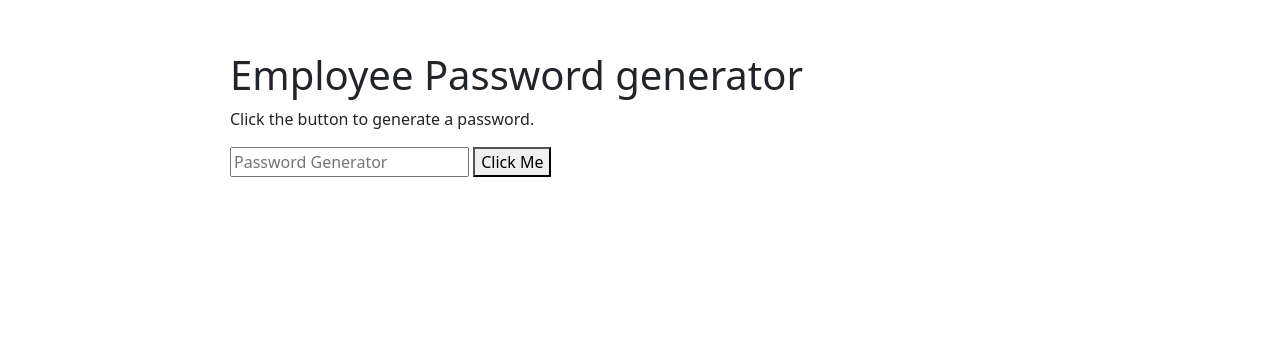
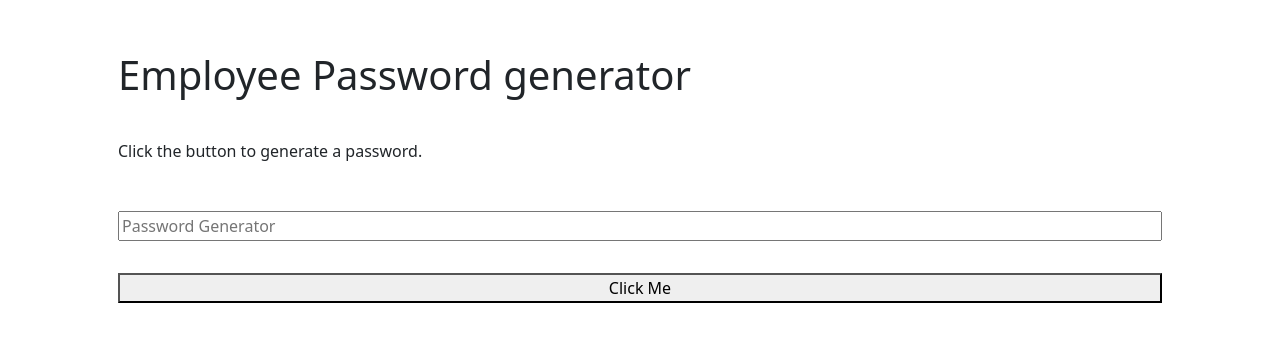
Before and after one commit to Giftyaning/Employee-Password-Generator, a plain HTML site: page index.html in a window 1280 px wide. Shown: the part 109-450 px from the top of the page. Drawn offline with nearby package versions, Linux system fonts and the light colour scheme.

Commit message:
Update style.css

```diff
--- a/style.css
+++ b/style.css
@@ -8,5 +8,8 @@ h1{
 }
 
 .container{
-    padding: 10em;
+    display: flex;
+    flex-direction: column;
+    gap: 2em;
+    padding: 10em 3em;
 }
```
